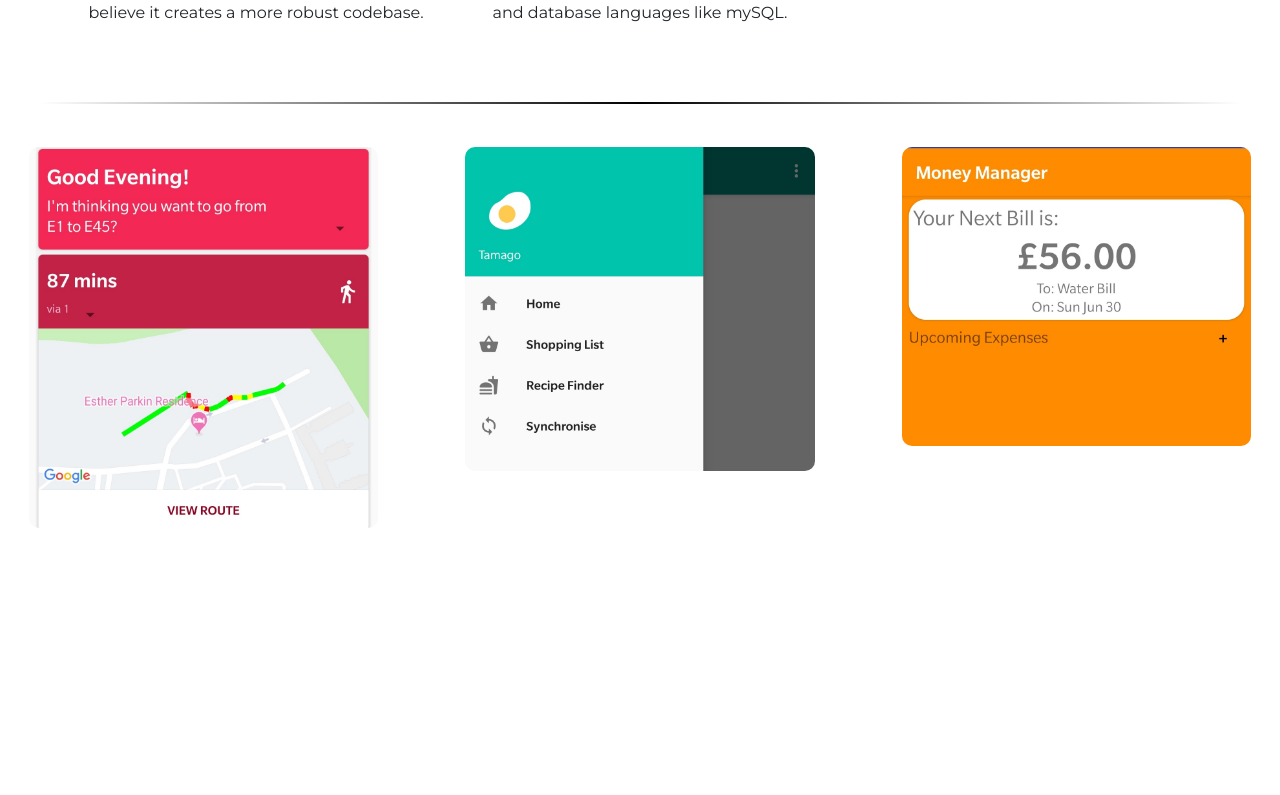
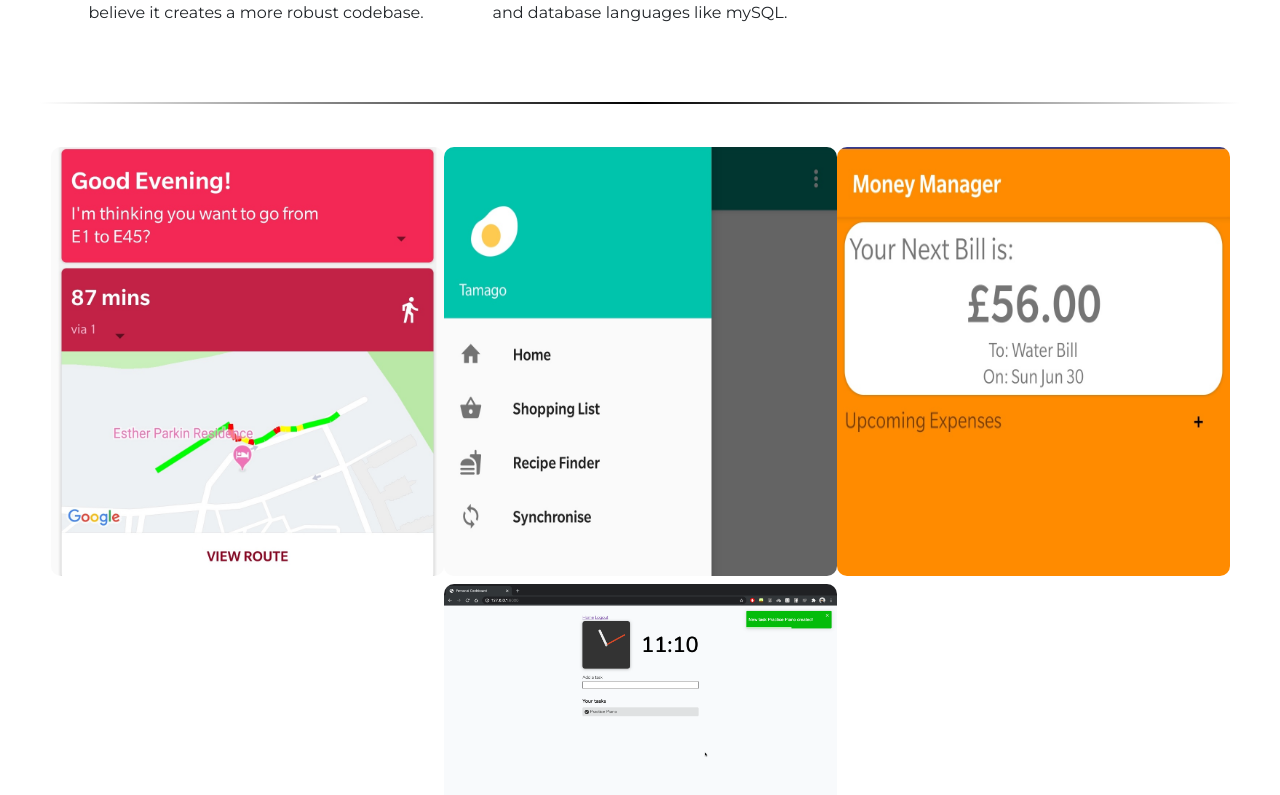
Before and after one commit to jakeshepherd/jakeshepherd.github.io, a React (Create React App) app: page / in a window 1280 px wide. Shown: the part 802-1597 px from the top of the page. Before the commit the page ends 1330 px from the top, so only its background shows below. Built offline with nearby package versions, Linux system fonts and the light colour scheme; the HTML template or start-up script is replaced by a standard one.

Commit message:
It looks nice now

```diff
--- a/src/CSS/ProjectImage.css
+++ b/src/CSS/ProjectImage.css
@@ -10,15 +10,12 @@
     transform: scale(1.1);
 }
 
-.column {
-    margin-left: auto;
-    margin-right: auto;
-
-    flex: 25%;
-    max-width: 50%;
+.row {
+    justify-content: center;
+    overflow: hidden;
 }
 
-.column img {
+.row img {
     margin-top: 8px;
-    width: 80%;
+    width: 30%;
 }
--- a/src/Components/ProjectImage.js
+++ b/src/Components/ProjectImage.js
@@ -2,17 +2,23 @@ import React, {Component} from 'react';
 
 import "../CSS/ProjectImage.css";
 
+import Route1 from "../Images/Route1.jpg";
+import Tamago from "../Images/Tamago.jpg";
+import MoneyManager from "../Images/MoneyManager.jpg";
+import PersonalDashboard from "../Images/PersonalDashboard.png";
+
 class ProjectImage extends Component {
     render() {
         return (
-            <div className={"row"}>
-                {this.props.images.map((image, index) => {
-                    return (
-                        <div className={"column"}>
-                            <img key={index} className={"project-image"} src={image} alt={"borkey"}/>
-                        </div>
-                    )
-                })}
+            <div>
+                <div className={"row"}>
+                    <img className={"project-image"} src={Route1} alt={"This image isn't available right now"}/>
+                    <img className={"project-image"} src={Tamago} alt={"This image isn't available right now"}/>
+                    <img className={"project-image"} src={MoneyManager} alt={"This image isn't available right now"}/>
+                </div>
+                <div className={"row"}>
+                    <img className={"project-image"} src={PersonalDashboard} alt={"This image isn't available right now"}/>
+                </div>
             </div>
         )
     }
--- a/src/Pages/Home.js
+++ b/src/Pages/Home.js
@@ -9,9 +9,7 @@ import Communication from "../Images/icons8-communication-skill-64.png";
 import Coding from "../Images/icons8-laptop-64.png";
 import CleanCode from "../Images/icons8-code-64.png";
 
-import Route1 from "../Images/Route1.jpg";
-import Tamago from "../Images/Tamago.jpg";
-import MoneyManager from "../Images/MoneyManager.jpg";
+
 
 class Home extends Component {
     render() {
@@ -34,11 +32,7 @@ class Home extends Component {
                     ]}
                 />
                 <span className="spacer"/>
-                <ProjectImage images={[
-                    Route1,
-                    Tamago,
-                    MoneyManager
-                ]}/>
+                <ProjectImage />
 
             </div>
         );
```
